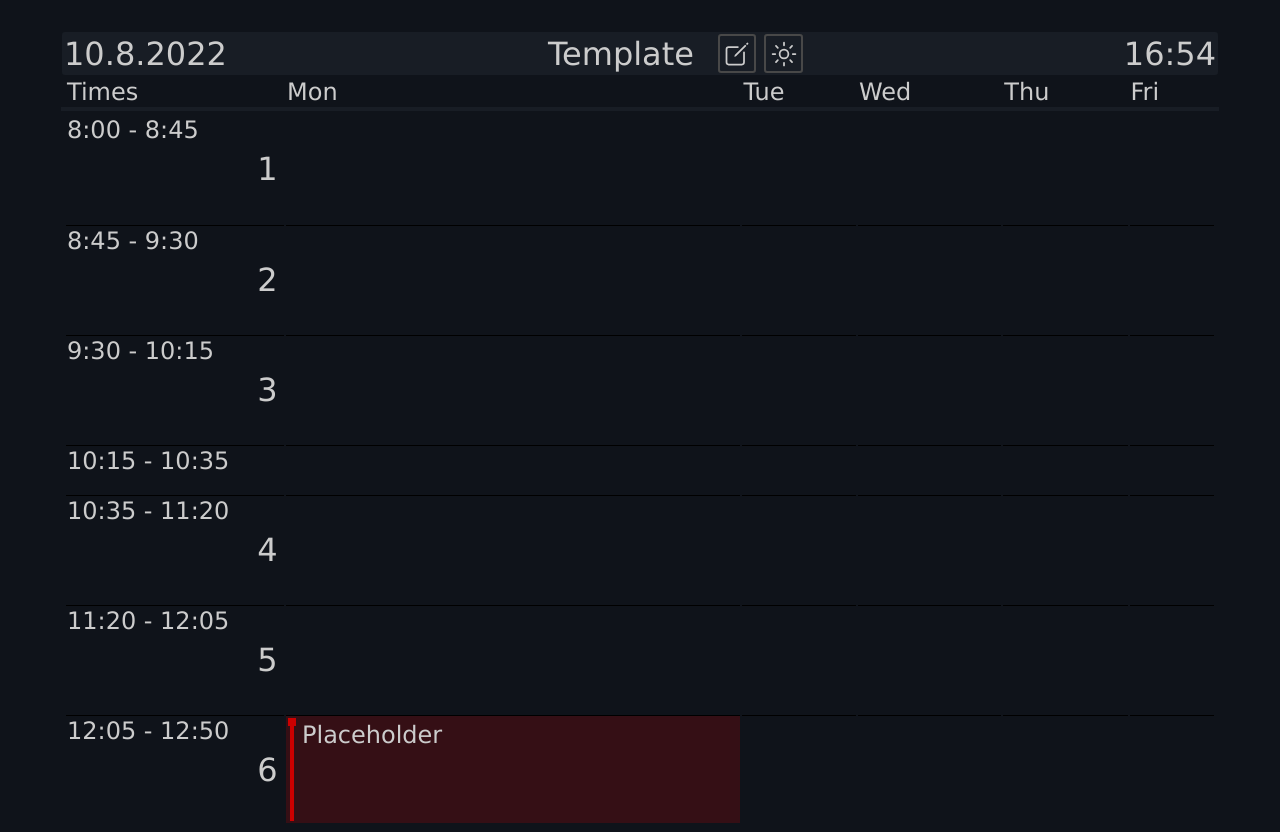
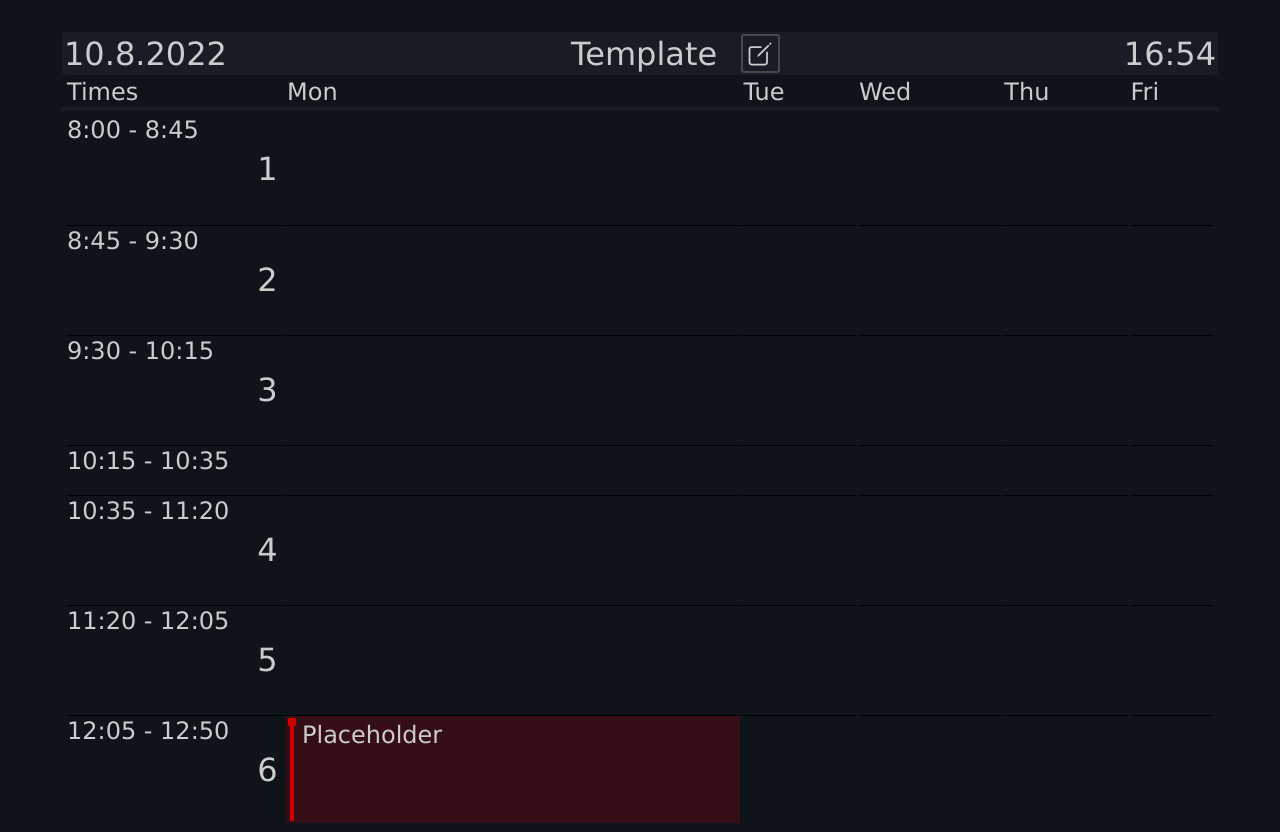
Before and after one commit to HiThere157/timetable, a Vue app: page / in a window 1280 px wide. Built offline with nearby package versions, Linux system fonts and the light colour scheme.

Commit message:
remove themes

```diff
--- a/src/components/Header.vue
+++ b/src/components/Header.vue
@@ -9,8 +9,6 @@
 
         <EditAction />
       </template>
-
-      <ThemeAction />
     </div>
 
     <span>{{ time }}</span>
@@ -19,7 +17,6 @@
 
 <script>
 import EditAction from "./HeaderActions/Edit.vue";
-import ThemeAction from "./HeaderActions/Theme.vue";
 
 import { storeToRefs } from "pinia";
 import { useTimetableStore } from "../stores/timetableInfo.js";
@@ -46,7 +43,6 @@ export default {
   },
   components: {
     EditAction,
-    ThemeAction,
   },
 };
 </script>
--- a/src/components/HeaderActions/Theme.vue
+++ /dev/null
@@ -1,41 +0,0 @@
-<template>
-  <button class="icon" @click="toggleTheme">
-    <MoonIcon v-if="isLight" />
-    <SunIcon v-else />
-  </button>
-</template>
-
-<script>
-import SunIcon from "../../icons/Sun.vue";
-import MoonIcon from "../../icons/Moon.vue";
-
-export default {
-  data() {
-    return {
-      isLight: false,
-    };
-  },
-  mounted() {
-    this.isLight = localStorage.getItem("_theme") === "light";
-    this.setTheme();
-  },
-  methods: {
-    setTheme() {
-      const themeName = this.isLight ? "light" : "dark";
-
-      document.documentElement.setAttribute("data-theme", themeName);
-      localStorage.setItem("_theme", themeName);
-    },
-    toggleTheme() {
-      this.isLight = !this.isLight;
-      this.setTheme();
-    },
-  },
-  components: {
-    SunIcon,
-    MoonIcon,
-  },
-};
-</script>
-
-<style></style>
--- a/src/icons/Moon.vue
+++ /dev/null
@@ -1,17 +0,0 @@
-<template>
-  <svg xmlns="http://www.w3.org/2000/svg" class="ionicon" viewBox="0 0 512 512">
-    <title>Dark</title>
-    <path
-      d="M160 136c0-30.62 4.51-61.61 16-88C99.57 81.27 48 159.32 48 248c0 119.29 96.71 216 216 216 88.68 0 166.73-51.57 200-128-26.39 11.49-57.38 16-88 16-119.29 0-216-96.71-216-216z"
-      fill="none"
-      stroke="currentColor"
-      stroke-linecap="round"
-      stroke-linejoin="round"
-      stroke-width="32"
-    />
-  </svg>
-</template>
-
-<script></script>
-
-<style></style>
--- a/src/icons/Sun.vue
+++ /dev/null
@@ -1,27 +0,0 @@
-<template>
-  <svg xmlns="http://www.w3.org/2000/svg" class="ionicon" viewBox="0 0 512 512">
-    <title>Light</title>
-    <path
-      fill="none"
-      stroke="currentColor"
-      stroke-linecap="round"
-      stroke-miterlimit="10"
-      stroke-width="32"
-      d="M256 48v48M256 416v48M403.08 108.92l-33.94 33.94M142.86 369.14l-33.94 33.94M464 256h-48M96 256H48M403.08 403.08l-33.94-33.94M142.86 142.86l-33.94-33.94"
-    />
-    <circle
-      cx="256"
-      cy="256"
-      r="80"
-      fill="none"
-      stroke="currentColor"
-      stroke-linecap="round"
-      stroke-miterlimit="10"
-      stroke-width="32"
-    />
-  </svg>
-</template>
-
-<script></script>
-
-<style></style>
```
